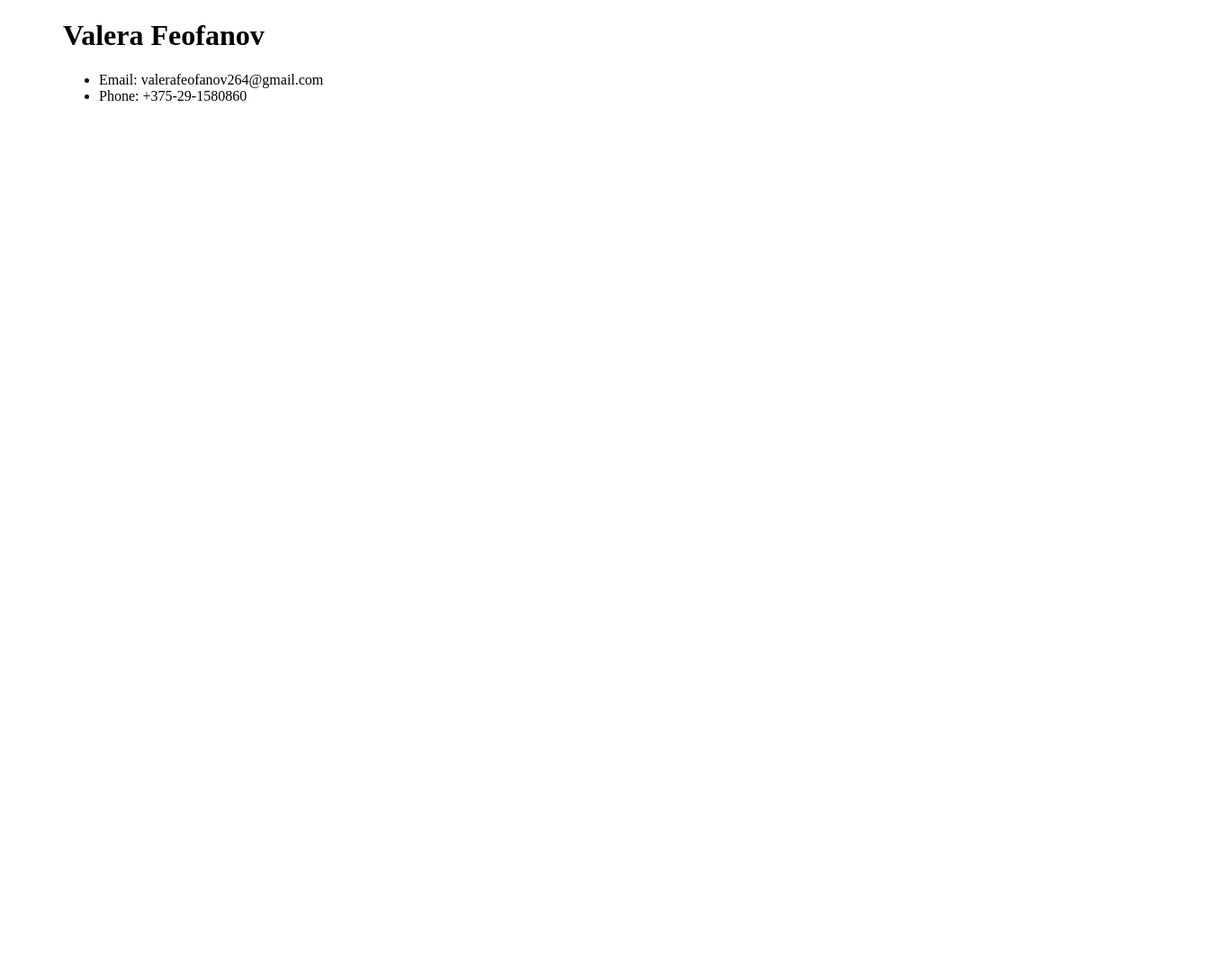
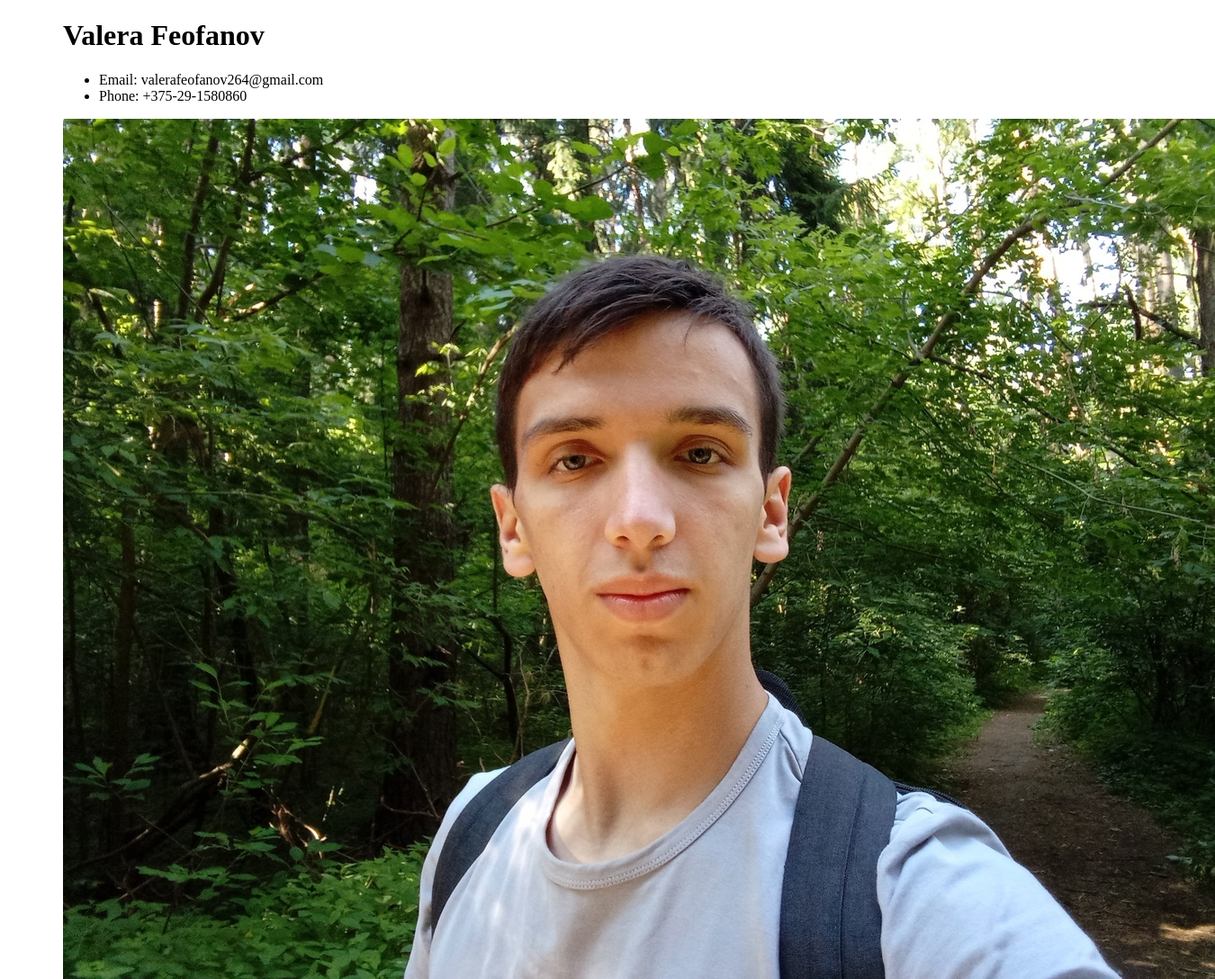
Before and after one commit to fva22082000/rsschool-cv, a plain HTML site: page index.html in a window 1280 px wide. Shown: the whole page at 90% size, 1350 px wide, since content can reach past the window. Before the commit the page ends 800 px from the top, so only its background shows below. Drawn offline with Linux system fonts and the light colour scheme.

Commit message:
feat: add img in header

```diff
--- a/index.html
+++ b/index.html
@@ -15,6 +15,7 @@
                     <li>Phone: +375-29-1580860</li>
                 </ul>
             </div>
+            <img class="author_img" src="img/D4rg25Fz3do.jpg" alt="Valera Feofanov">
         </div>
     </header>
 </body>
```
